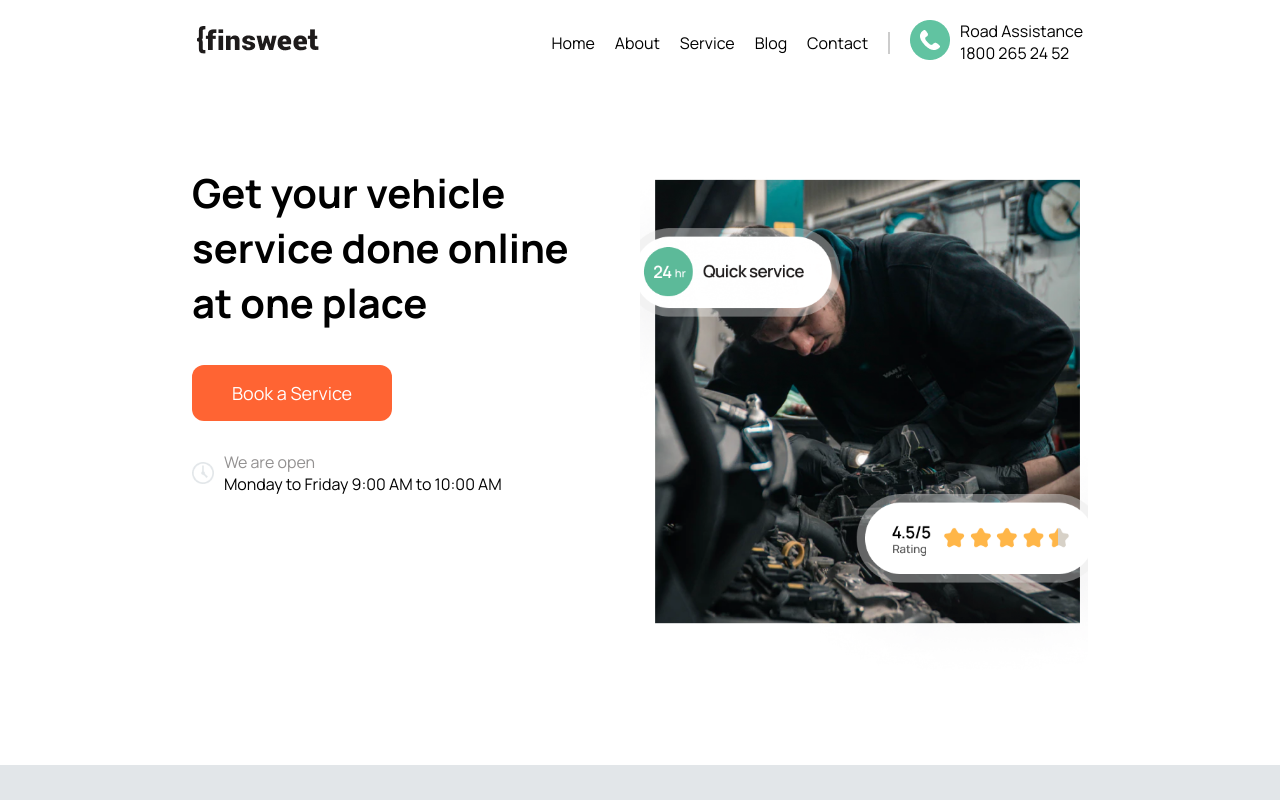
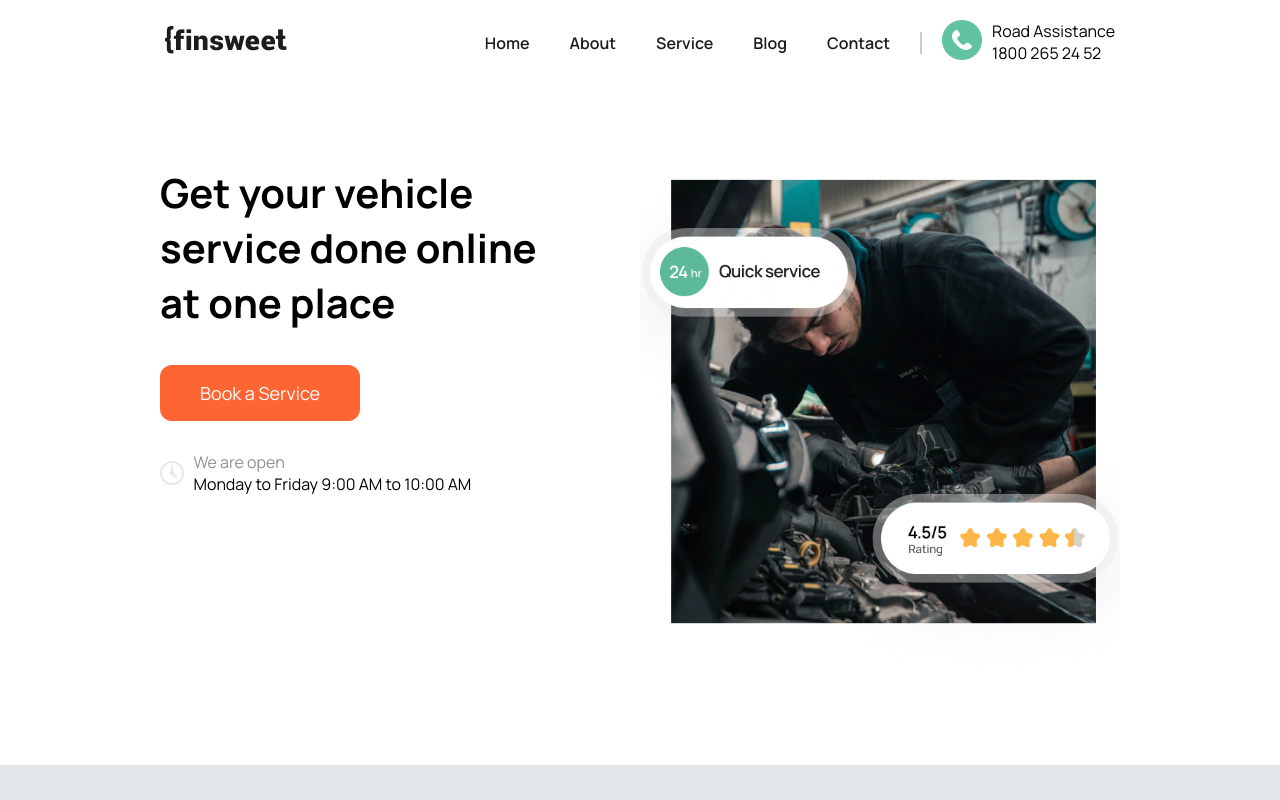
Before and after one commit to Demandtech/finsweeter, a plain HTML site: page index.html in a window 1280 px wide. Shown: the top 800 px of the page. Drawn offline with Linux system fonts and the light colour scheme.

Commit message:
Update index.css

```diff
--- a/css/index.css
+++ b/css/index.css
@@ -5,7 +5,7 @@
   font-family: "Manrope";
 }
 .container{
-  width: 70%;
+  width: 75%;
   margin: 0 auto;
 }
 .main-header{
@@ -31,7 +31,9 @@
 }
 .right-section ul li a{
   text-decoration: none;
-  color: #000;
+  padding: 10px;
+  font-weight: 600;
+  color: #1e1b1b;
 }
 .right-section .navigation{
   border-right: 2px solid #ccc
```
